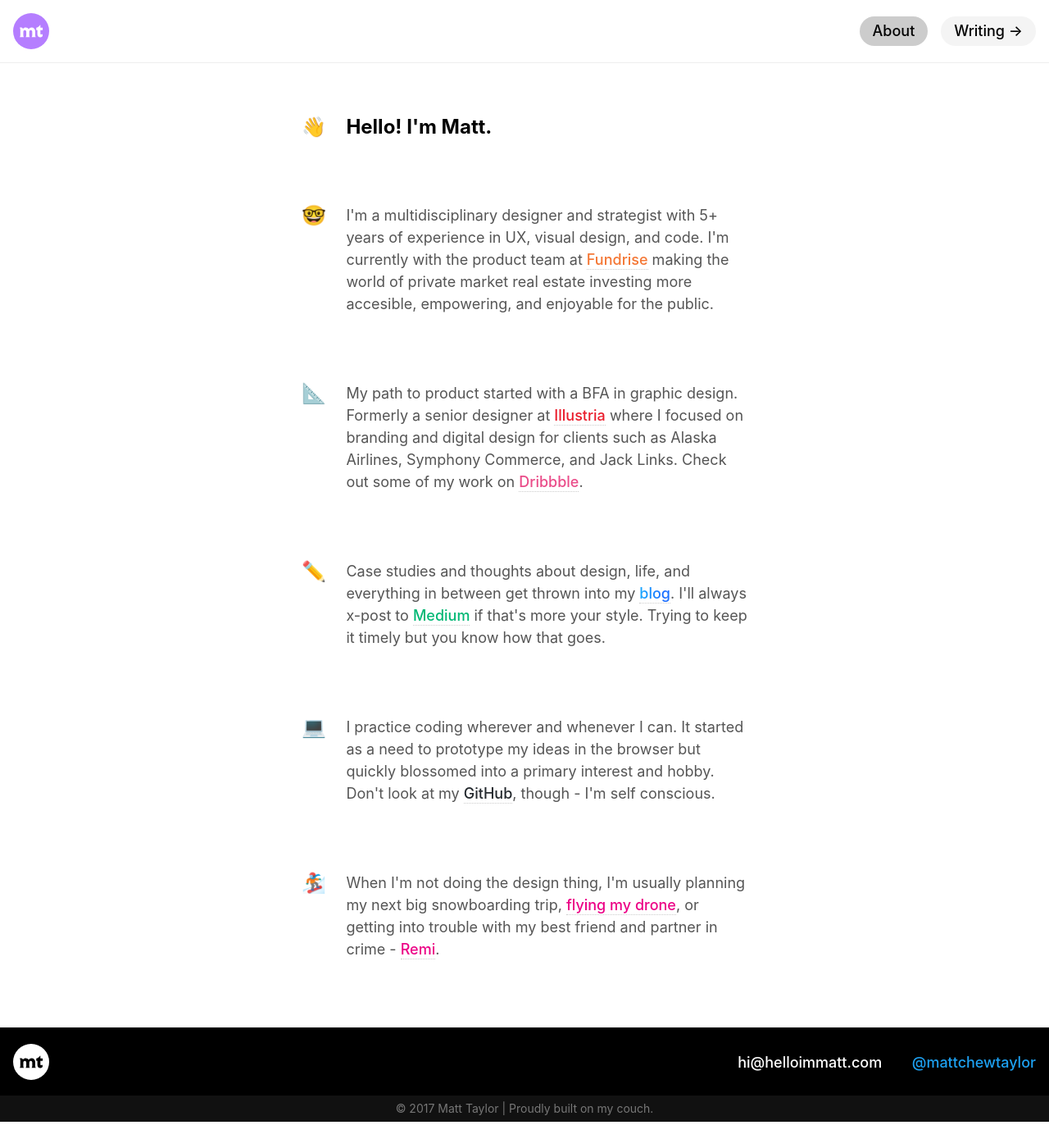
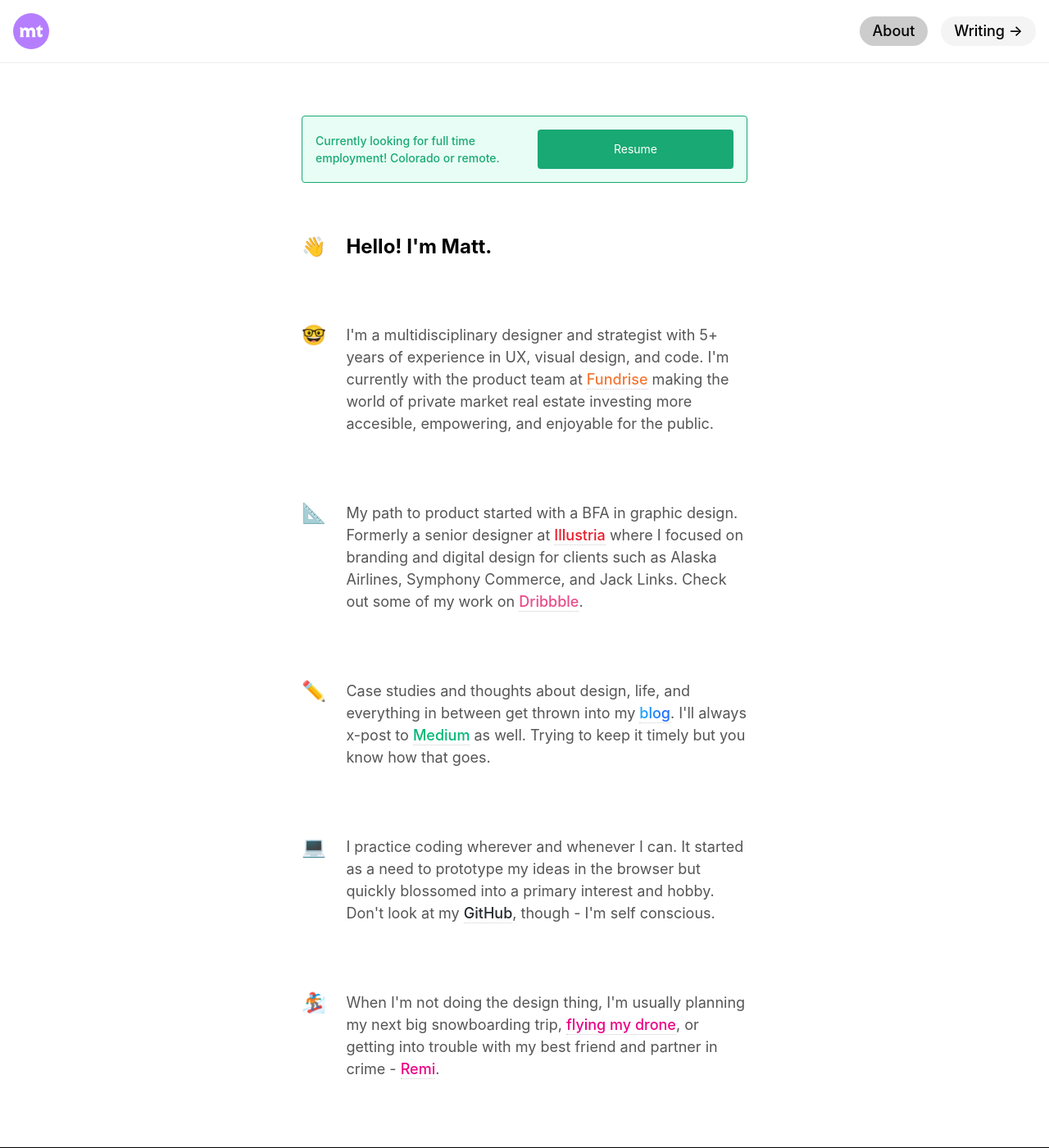
Before and after one commit to mattchewtaylor/mattchewtaylor.github.io, a Jekyll site: the page built from index.md, in a window 1280 px wide and 1400 px high. Shown: the whole window at 82% size. Built offline with Jekyll 4.4.1, drawn with Linux system fonts in a browser that asks for light colours.

Commit message:
added temp alert to homepage

```diff
--- a/_layouts/home.html
+++ b/_layouts/home.html
@@ -8,6 +8,24 @@ layout: default
 
   <div class="ph3 pv5">
     <div class="measure-wide center">
+      <!-- temp alert -->
+      <section class="mb5">
+        <article class="center br2 ba b--green bg-washed-green">
+          <div class="dt-ns dt--fixed-ns w-100">
+            <div class="pa3 pa3-ns dtc-ns v-mid">
+              <div>
+                <p class="f6 fw5 green measure lh-copy mv0">
+                  Currently looking for full time employment! Colorado or remote.
+                </p>
+              </div>
+            </div>
+            <div class="pa3 dtc-ns v-mid">
+              <a href="#" class="no-underline f6 tc db w-100 pv3 bg-animate bg-green hover-bg-dark-green white br2">Resume</a>
+            </div>
+          </div>
+        </article>
+      </section>
+
       <!-- row 1 -->
       <span class="fl w-10 mt0 f3">👋</span>
       <h1 class="f3 fl w-90 mt0">Hello! I'm Matt.</h1>
@@ -22,7 +40,7 @@ layout: default
 
       <!-- row 4 -->
       <span class="fl w-10 mt5 f3">✏️</span>
-      <p class="lh-copy mid-gray fl w-90 mt5">Case studies and thoughts about design, life, and everything in between get thrown into my <a class="custom-gradient-text shine fw5 dim link-underline" href="{{ "/writing/" | relative_url }}">blog</a>. I'll always x-post to <a class="medium-green fw5 dim link-underline" href="https://medium.com/@mattchewtaylor" target="_blank">Medium</a> if that's more your style. Trying to keep it timely but you know how that goes.</p>
+      <p class="lh-copy mid-gray fl w-90 mt5">Case studies and thoughts about design, life, and everything in between get thrown into my <a class="custom-gradient-text shine fw5 dim link-underline" href="{{ "/writing/" | relative_url }}">blog</a>. I'll always x-post to <a class="medium-green fw5 dim link-underline" href="https://medium.com/@mattchewtaylor" target="_blank">Medium</a> as well. Trying to keep it timely but you know how that goes.</p>
       <div class="cf"></div>
 
       <!-- row 5 -->
```
